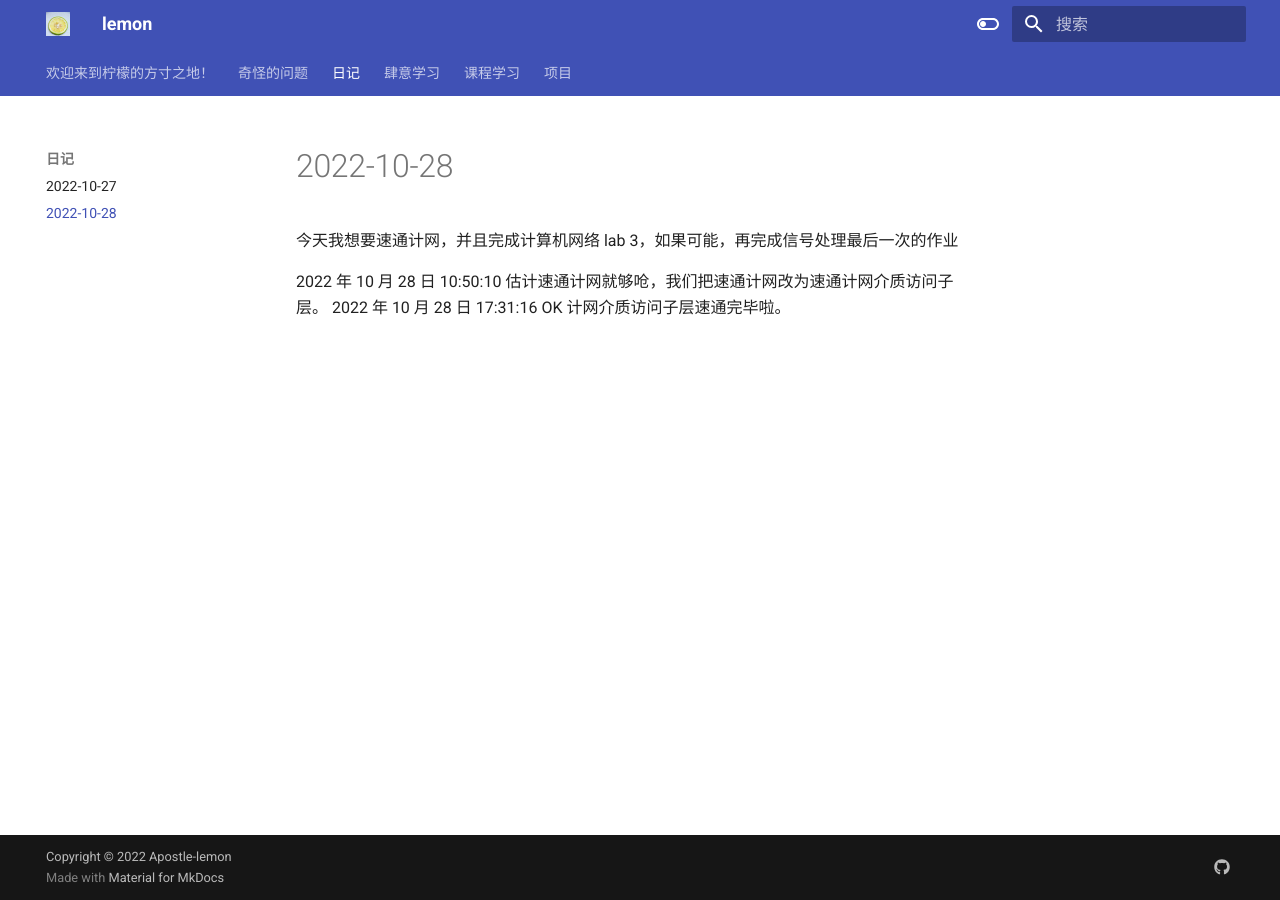
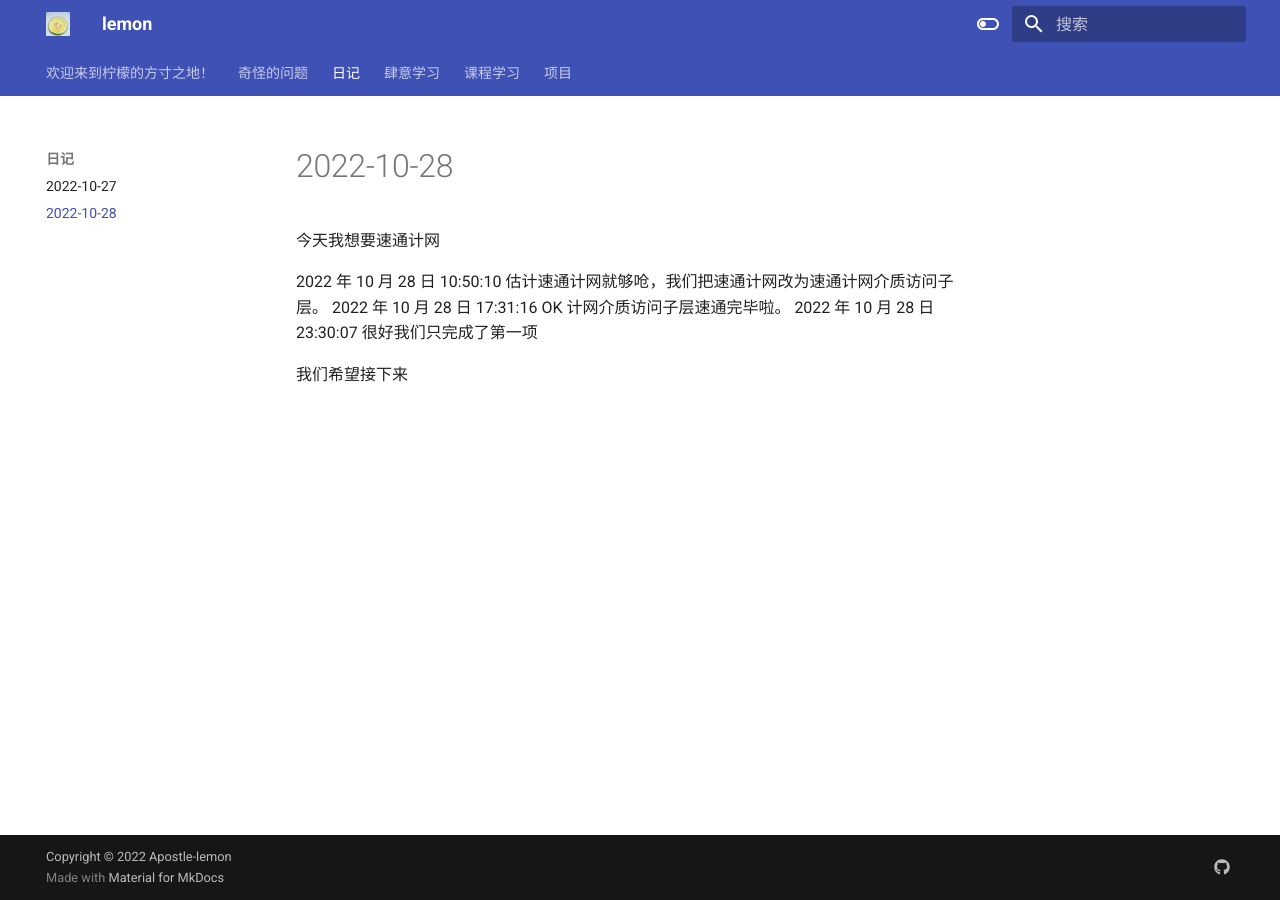
Before and after one commit to Apostle-lemon/Apostle-lemon.github.io, an MkDocs documentation site: the page built from docs/日记/2022-10-28.md, in a window 1280 px wide. Built offline with MkDocs 1.6.1 and Material for MkDocs 9.7.7, drawn with Linux system fonts in a browser that asks for light colours.

Commit message:
vault backup: 2022-10-28 23:31:25
Affected files:
docs/日记/2022-10-28.md

```diff
--- a/docs/日记/2022-10-28.md
+++ b/docs/日记/2022-10-28.md
@@ -1,6 +1,9 @@
 # 2022-10-28
 
-今天我想要速通计网，并且完成计算机网络 lab 3，如果可能，再完成信号处理最后一次的作业
+今天我想要速通计网
 
 2022 年 10 月 28 日 10:50:10 估计速通计网就够呛，我们把速通计网改为速通计网介质访问子层。
 2022 年 10 月 28 日 17:31:16 OK 计网介质访问子层速通完毕啦。
+2022 年 10 月 28 日 23:30:07 很好我们只完成了第一项
+
+我们希望接下来
```
